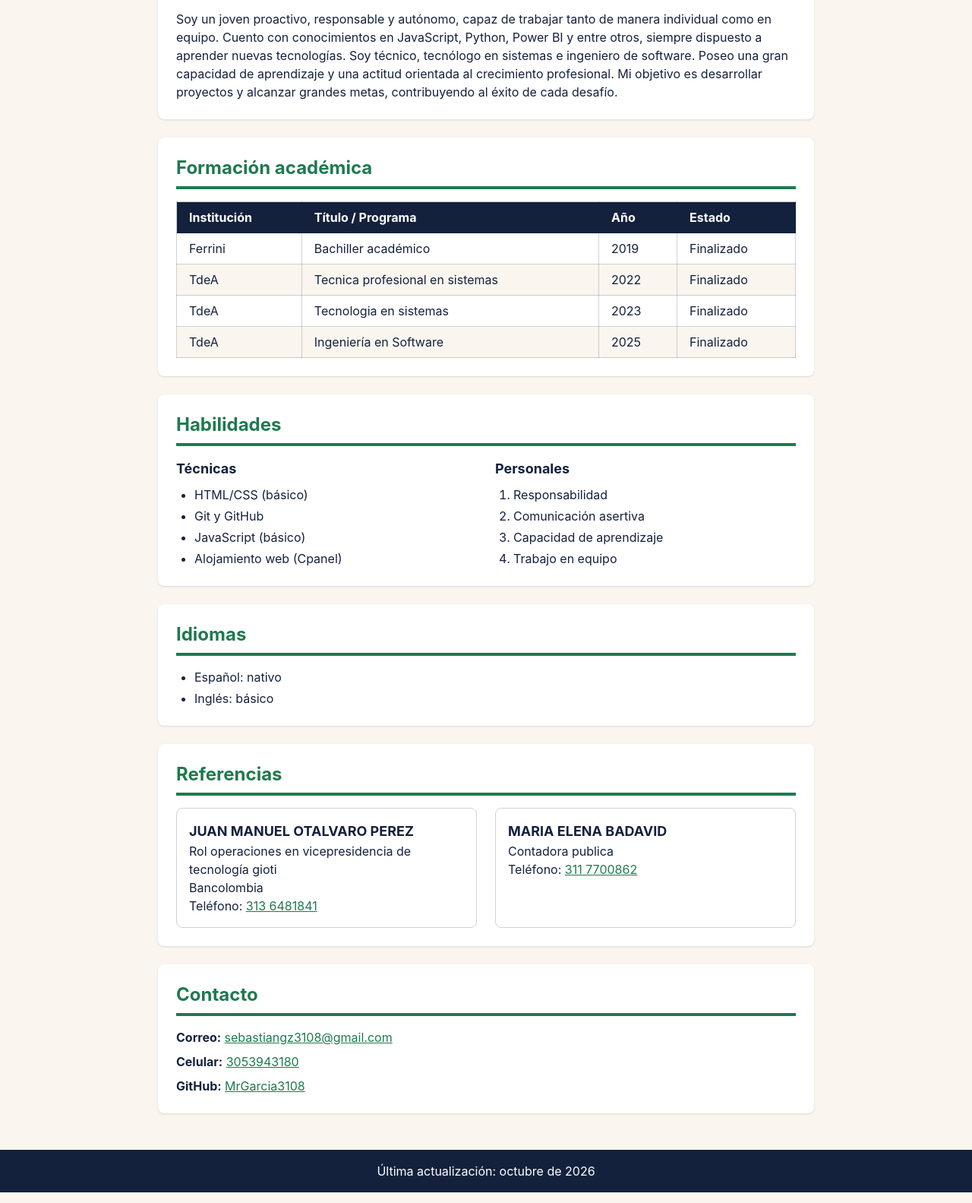
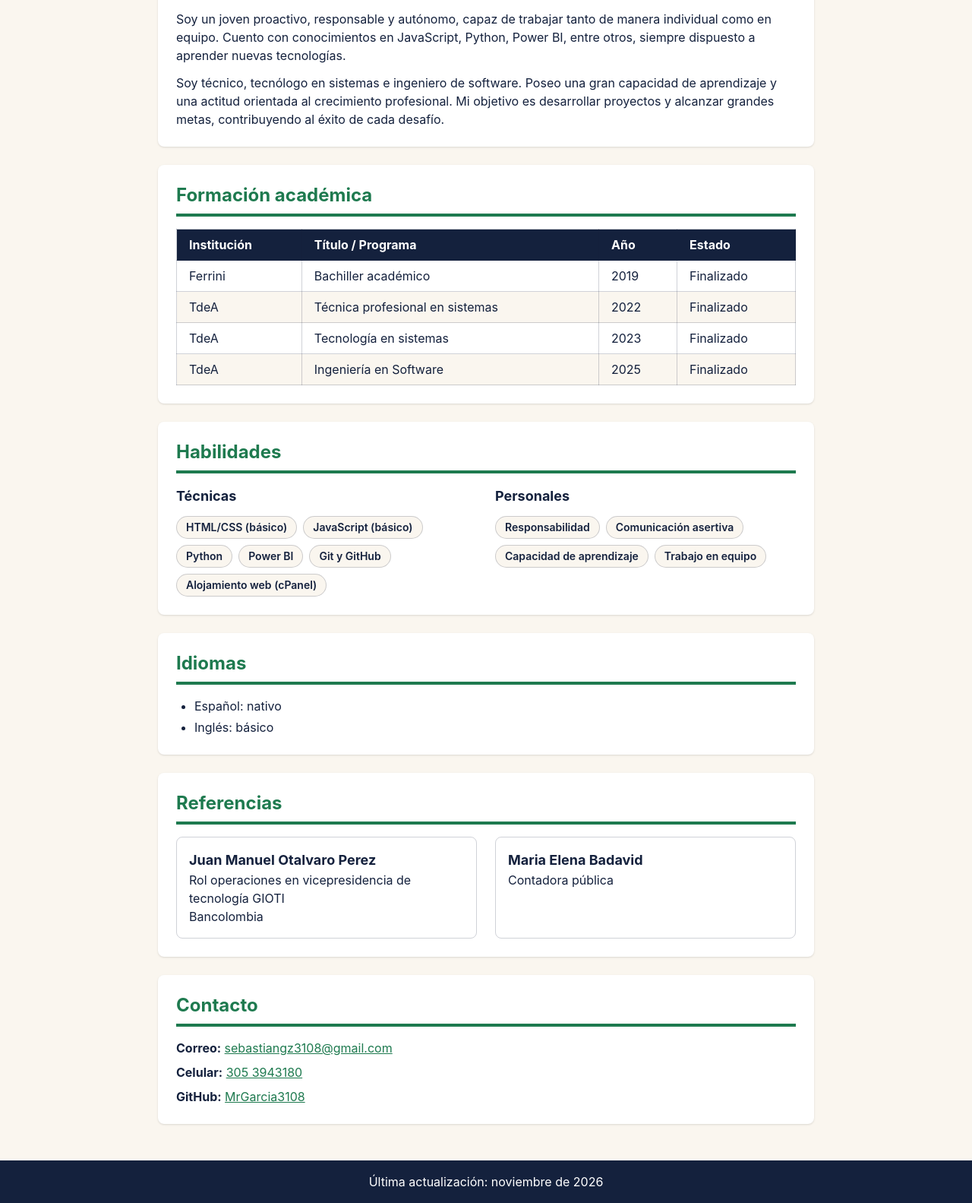
Before and after one commit to MrGarcia3108/ProyectoPagina, a website: page index.html in a window 1280 px wide. Shown: the part 303-1886 px from the top of the page at 76% size. Drawn offline with Linux system fonts and the light colour scheme.

Commit message:
mejoras visuales

```diff
--- a/css/input.css
+++ b/css/input.css
@@ -18,4 +18,11 @@
     .celda {
         @apply border border-azul-noche/20 px-4 py-2;
     }
+    .boton-contacto {
+        @apply inline-block rounded-lg border-2 border-white px-4 py-2 font-semibold hover:bg-white hover:text-azul-noche;
+    }
+
+    .chip {
+        @apply rounded-full border border-azul-noche/20 bg-crema px-3 py-1 text-sm font-semibold;
+    }
 }
--- a/index.html
+++ b/index.html
@@ -3,11 +3,11 @@
 <head>
     <meta charset="UTF-8">
     <meta name="viewport" content="width=device-width, initial-scale=1.0">
+    <meta name="description" content="Hoja de vida de Sebastian Garcia Zapata, ingeniero en software.">
     <title>Hoja de vida - Sebastian Garcia Zapata</title>
     <link rel="stylesheet" href="css/output.css">
 </head>
 <body class="bg-crema text-azul-noche">
-
     <header class="bg-azul-noche py-8 text-white">
         <div class="mx-auto max-w-4xl px-4">
             <div class="flex flex-col items-center gap-6 text-center md:flex-row md:text-left">
@@ -15,44 +15,39 @@
                 <div>
                     <h1 class="text-3xl font-bold">Sebastian Garcia Zapata</h1>
                     <p class="mt-1 text-xl">Ingeniero en Software</p>
+                    <div class="mt-4 flex flex-wrap justify-center gap-3 md:justify-start">
+                        <a href="mailto:sebastiangz3108@gmail.com" class="boton-contacto">Escríbeme</a>
+                        <a href="https://github.com/MrGarcia3108/" target="_blank" rel="noopener noreferrer" class="boton-contacto">GitHub</a>
+                    </div>
                 </div>
             </div>
         </div>
     </header>
-
     <main class="mx-auto max-w-4xl px-4 py-6">
-
         <section class="bloque">
             <h2 class="titulo-seccion">Perfil profesional</h2>
+            <p class="mb-3">
+                Soy un joven proactivo, responsable y autónomo, capaz de trabajar tanto de
+                manera individual como en equipo. Cuento con conocimientos en JavaScript,
+                Python, Power BI, entre otros, siempre dispuesto a aprender nuevas tecnologías.
+            </p>
             <p>
-                Soy un joven proactivo, responsable y
-                autónomo, capaz de trabajar tanto
-                de manera individual como en
-                equipo. Cuento con conocimientos
-                en JavaScript, Python, Power BI y
-                entre otros, siempre dispuesto a
-                aprender nuevas tecnologías.
-                Soy técnico, tecnólogo en sistemas e
-                ingeniero de software. Poseo una
-                gran capacidad de aprendizaje y
-                una actitud orientada al crecimiento
-                profesional. Mi objetivo es desarrollar
-                proyectos y alcanzar grandes metas,
-                contribuyendo al éxito de cada
-                desafío.
+                Soy técnico, tecnólogo en sistemas e ingeniero de software. Poseo una gran
+                capacidad de aprendizaje y una actitud orientada al crecimiento profesional.
+                Mi objetivo es desarrollar proyectos y alcanzar grandes metas, contribuyendo
+                al éxito de cada desafío.
             </p>
         </section>
-
         <section class="bloque">
             <h2 class="titulo-seccion">Formación académica</h2>
             <div class="overflow-x-auto">
                 <table class="w-full border-collapse text-left">
                     <thead class="bg-azul-noche text-white">
                         <tr>
-                            <th class="celda">Institución</th>
-                            <th class="celda">Título / Programa</th>
-                            <th class="celda">Año</th>
-                            <th class="celda">Estado</th>
+                            <th scope="col" class="celda">Institución</th>
+                            <th scope="col" class="celda">Título / Programa</th>
+                            <th scope="col" class="celda">Año</th>
+                            <th scope="col" class="celda">Estado</th>
                         </tr>
                     </thead>
                     <tbody>
@@ -64,13 +59,13 @@
                         </tr>
                         <tr class="even:bg-crema">
                             <td class="celda">TdeA</td>
-                            <td class="celda">Tecnica profesional en sistemas</td>
+                            <td class="celda">Técnica profesional en sistemas</td>
                             <td class="celda">2022</td>
                             <td class="celda">Finalizado</td>
                         </tr>
                         <tr class="even:bg-crema">
                             <td class="celda">TdeA</td>
-                            <td class="celda">Tecnologia en sistemas</td>
+                            <td class="celda">Tecnología en sistemas</td>
                             <td class="celda">2023</td>
                             <td class="celda">Finalizado</td>
                         </tr>
@@ -84,31 +79,31 @@
                 </table>
             </div>
         </section>
-
         <section class="bloque">
             <h2 class="titulo-seccion">Habilidades</h2>
             <div class="grid grid-cols-1 gap-6 md:grid-cols-2">
                 <div>
-                    <h3 class="mb-2 text-lg font-bold">Técnicas</h3>
-                    <ul class="list-disc space-y-1 pl-6">
-                        <li>HTML/CSS (básico)</li>
-                        <li>Git y GitHub</li>
-                        <li>JavaScript (básico)</li>
-                        <li>Alojamiento web (Cpanel)</li>
+                    <h3 class="mb-3 text-lg font-bold">Técnicas</h3>
+                    <ul class="flex flex-wrap gap-2">
+                        <li class="chip">HTML/CSS (básico)</li>
+                        <li class="chip">JavaScript (básico)</li>
+                        <li class="chip">Python</li>
+                        <li class="chip">Power BI</li>
+                        <li class="chip">Git y GitHub</li>
+                        <li class="chip">Alojamiento web (cPanel)</li>
                     </ul>
                 </div>
                 <div>
-                    <h3 class="mb-2 text-lg font-bold">Personales</h3>
-                    <ol class="list-decimal space-y-1 pl-6">
-                        <li>Responsabilidad</li>
-                        <li>Comunicación asertiva</li>
-                        <li>Capacidad de aprendizaje</li>
-                        <li>Trabajo en equipo</li>
-                    </ol>
+                    <h3 class="mb-3 text-lg font-bold">Personales</h3>
+                    <ul class="flex flex-wrap gap-2">
+                        <li class="chip">Responsabilidad</li>
+                        <li class="chip">Comunicación asertiva</li>
+                        <li class="chip">Capacidad de aprendizaje</li>
+                        <li class="chip">Trabajo en equipo</li>
+                    </ul>
                 </div>
             </div>
         </section>
-
         <section class="bloque">
             <h2 class="titulo-seccion">Idiomas</h2>
             <ul class="list-disc space-y-1 pl-6">
@@ -116,39 +111,32 @@
                 <li>Inglés: básico</li>
             </ul>
         </section>
-                <section class="bloque">
+        <section class="bloque">
             <h2 class="titulo-seccion">Referencias</h2>
             <div class="grid grid-cols-1 gap-6 md:grid-cols-2">
-
                 <article class="rounded-lg border border-azul-noche/20 p-4">
-                    <h3 class="text-lg font-bold">JUAN MANUEL OTALVARO PEREZ</h3>
-                    <p>Rol operaciones en vicepresidencia de tecnología gioti</p>
+                    <h3 class="text-lg font-bold">Juan Manuel Otalvaro Perez</h3>
+                    <p>Rol operaciones en vicepresidencia de tecnología GIOTI</p>
                     <p>Bancolombia</p>
-                    <p>Teléfono: <a href="3136481841" class="text-verde-ruta underline hover:no-underline">313 6481841</a></p>
                 </article>
 
                 <article class="rounded-lg border border-azul-noche/20 p-4">
-                    <h3 class="text-lg font-bold">MARIA ELENA BADAVID</h3>
-                    <p>Contadora publica</p>
-                    <p>Teléfono: <a href="3117700862" class="text-verde-ruta underline hover:no-underline">311 7700862</a></p>
+                    <h3 class="text-lg font-bold">Maria Elena Badavid</h3>
+                    <p>Contadora pública</p>
                 </article>
-
             </div>
         </section>
-                <section class="bloque">
+        <section class="bloque">
             <h2 class="titulo-seccion">Contacto</h2>
             <ul class="space-y-2">
                 <li><strong>Correo:</strong> <a href="mailto:sebastiangz3108@gmail.com" class="text-verde-ruta underline hover:no-underline">sebastiangz3108@gmail.com</a></li>
-                <li><strong>Celular:</strong> <a href="3053943180" class="text-verde-ruta underline hover:no-underline">3053943180</a></li>
+                <li><strong>Celular:</strong> <a href="tel:+573053943180" class="text-verde-ruta underline hover:no-underline">305 3943180</a></li>
                 <li><strong>GitHub:</strong> <a href="https://github.com/MrGarcia3108/" target="_blank" rel="noopener noreferrer" class="text-verde-ruta underline hover:no-underline">MrGarcia3108</a></li>
             </ul>
         </section>
-
     </main>
-
     <footer class="bg-azul-noche py-4 text-center text-white">
-        <p>Última actualización: octubre de 2026</p>
+        <p>Última actualización: noviembre de 2026</p>
     </footer>
-
 </body>
 </html>
```
Also changed, not shown: css/output.css.
